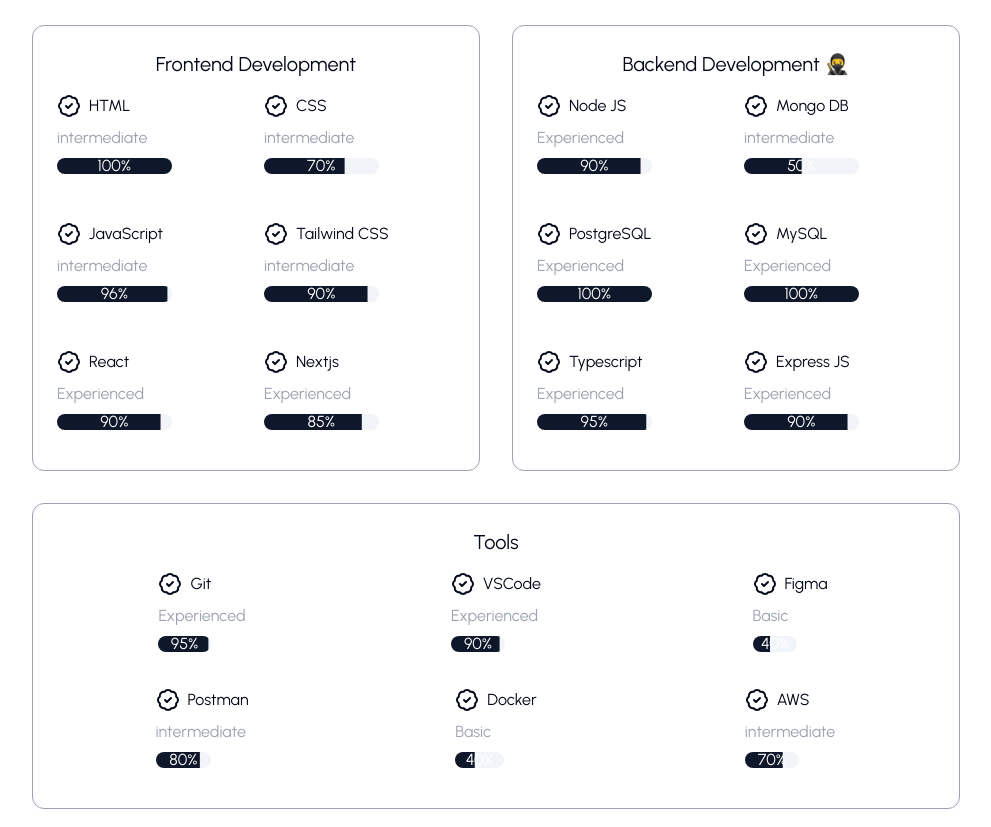
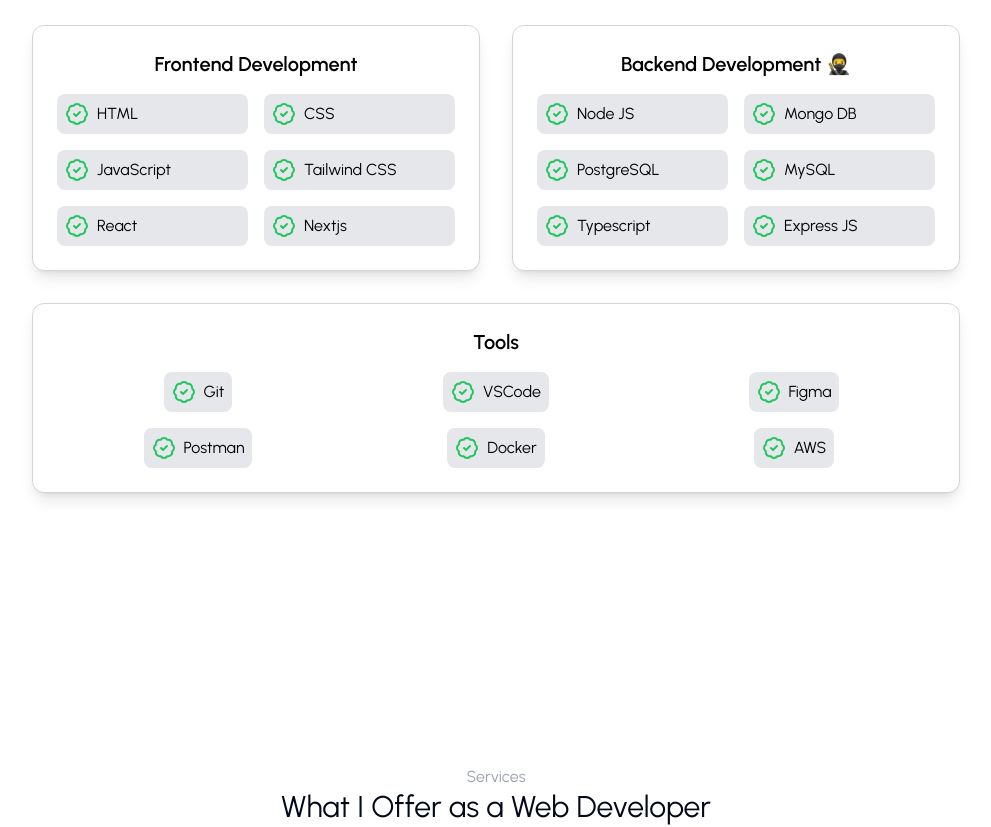
Before and after one commit to juanescode/portfolio-, a Next.js app: page / in a window 1280 px wide. Shown: the part 1484-2311 px from the top of the page, without its empty margins (144-1135 px from the left). Built offline with nearby package versions, Linux system fonts and the light colour scheme.

Commit message:
feat: experience update

```diff
--- a/components/experience.tsx
+++ b/components/experience.tsx
@@ -1,49 +1,49 @@
 import { dataExperience } from "@/data";
 import Title from "./shared/title";
 import { BadgeCheck } from "lucide-react";
-import { Progress } from "./ui/progress";
 
 const Experience = () => {
   return (
     <div className="p-6 md:px-12 md:py-44 max-w-5xl mx-auto">
       <Title title="Experience" subtitle="Skills" />
 
-      {/* Sección general con dos columnas en modo escritorio */}
       <div className="grid md:grid-cols-2 gap-8 mt-5">
         {dataExperience
           .filter((data) => data.title !== "Tools")
           .map((data) => (
-            <div key={data.id} className="p-6 rounded-xl border border-gray-400">
-              <h3 className="text-center text-xl">{data.title}</h3>
+            <div
+              key={data.id}
+              className="p-6 rounded-xl border border-gray-300 bg-white shadow-lg transition-transform transform hover:scale-105 hover:shadow-xl hover:border-gray-400 dark:border-gray-600 dark:bg-gray-800 dark:hover:border-gray-400"
+            >
+              <h3 className="text-center text-xl font-semibold text-black mb-4 dark:text-white">{data.title}</h3>
               <div className="grid md:grid-cols-2 grid-cols-1 gap-4">
                 {data.experience.map((item) => (
-                  <div key={item.name} className="my-4">
-                    <p className="flex gap-2 mb-2">
-                      <BadgeCheck />
-                      {item.name}
-                    </p>
-                    <p className="text-gray-400 mb-2">{item.subtitle}</p>
-                    <Progress value={item.value} className="w-[60%]" />
+                  <div
+                    key={item.name}
+                    className="p-2 rounded-lg flex items-center gap-2 bg-gray-200 hover:bg-gray-300 transition-colors dark:bg-gray-700 dark:hover:bg-gray-600"
+                  >
+                    <BadgeCheck className="text-green-500 dark:text-green-400" />
+                    <p className="text-black dark:text-white">{item.name}</p>
                   </div>
                 ))}
               </div>
             </div>
           ))}
 
-        {/* Sección independiente para Tools */}
-        <div className="p-6 rounded-xl border border-gray-400 md:col-span-2">
-          <h3 className="text-center text-xl">Tools</h3>
-          <div className="grid md:grid-cols-3 grid-cols-1 gap-1 md:justify-items-center">
+        <div
+          className="p-6 rounded-xl border border-gray-300 bg-white shadow-lg md:col-span-2 transition-transform transform hover:scale-105 hover:shadow-xl hover:border-gray-400 dark:border-gray-600 dark:bg-gray-800 dark:hover:border-gray-400"
+        >
+          <h3 className="text-center text-xl font-semibold text-black mb-4 dark:text-white">Tools</h3>
+          <div className="grid md:grid-cols-3 grid-cols-1 gap-4 md:justify-items-center">
             {dataExperience
               .find((data) => data.title === "Tools")
               ?.experience.map((item) => (
-                <div key={item.name} className="my-4">
-                  <p className="flex gap-2 mb-2">
-                    <BadgeCheck />
-                    {item.name}
-                  </p>
-                  <p className="text-gray-400 mb-2">{item.subtitle}</p>
-                  <Progress value={item.value} className="w-[60%]" />
+                <div
+                  key={item.name}
+                  className="p-2 rounded-lg flex items-center gap-2 bg-gray-200 hover:bg-gray-300 transition-colors dark:bg-gray-700 dark:hover:bg-gray-600"
+                >
+                  <BadgeCheck className="text-green-500 dark:text-green-400" />
+                  <p className="text-black dark:text-white">{item.name}</p>
                 </div>
               ))}
           </div>
--- a/data.tsx
+++ b/data.tsx
@@ -1,5 +1,20 @@
 import { GitHubLogoIcon } from "@radix-ui/react-icons";
-import { SquareTerminal, BookText, Briefcase, Brush, GitBranchIcon,CodeSquare, Home, Inbox, Mail, PanelsTopLeft, Phone, UserRound, UsersRound, Wrench } from "lucide-react";
+import {
+  SquareTerminal,
+  BookText,
+  Briefcase,
+  Brush,
+  GitBranchIcon,
+  CodeSquare,
+  Home,
+  Inbox,
+  Mail,
+  PanelsTopLeft,
+  Phone,
+  UserRound,
+  UsersRound,
+  Wrench,
+} from "lucide-react";
 
 export const dataAboutMe = [
   {
@@ -62,8 +77,7 @@
     id: 3,
     url: "/canal.jfif",
   },
-]
-
+];
 
 export const dataExperience = [
   {
@@ -72,33 +86,21 @@
     experience: [
       {
         name: "HTML",
-                subtitle: "intermediate",
-                value: 100,
       },
       {
         name: "CSS",
-                subtitle: "intermediate",
-                value: 70,
       },
       {
         name: "JavaScript",
-                subtitle: "intermediate",
-                value: 96,
       },
       {
         name: "Tailwind CSS",
-                subtitle: "intermediate",
-                value: 90,
       },
       {
         name: "React",
-                subtitle: "Experienced",
-                value: 90,
       },
       {
         name: "Nextjs",
-                subtitle: "Experienced",
-                value: 85,
       },
     ],
   },
@@ -108,33 +110,21 @@
     experience: [
       {
         name: "Node JS",
-                subtitle: "Experienced",
-                value: 90,
       },
       {
         name: "Mongo DB",
-                subtitle: "intermediate",
-                value: 50,
       },
       {
         name: "PostgreSQL",
-                subtitle: "Experienced",
-                value: 100,
       },
       {
         name: "MySQL",
-                subtitle: "Experienced",
-                value: 100,
       },
       {
         name: "Typescript",
-                subtitle: "Experienced",
-                value: 95,
       },
       {
         name: "Express JS",
-                subtitle: "Experienced",
-                value: 90,
       },
     ],
   },
@@ -144,33 +134,21 @@
     experience: [
       {
         name: "Git",
-                subtitle: "Experienced",
-                value: 95,
       },
       {
         name: "VSCode",
-                subtitle: "Experienced",
-                value: 90,
       },
       {
         name: "Figma",
-                subtitle: "Basic",
-                value: 40,
       },
       {
         name: "Postman",
-                subtitle: "intermediate",
-                value: 80,
       },
       {
         name: "Docker",
-                subtitle: "Basic",
-                value: 40,
       },
       {
         name: "AWS",
-                subtitle: "intermediate",
-                value: 70,
       },
     ],
   },
@@ -205,10 +183,10 @@
     id: 5,
     title: "Random password auth",
     image: "/passwordp.png",
-        urlDemo: "https://password-generate-lzrh2jefp-juanescodes-projects.vercel.app/",
+    urlDemo:
+      "https://password-generate-lzrh2jefp-juanescodes-projects.vercel.app/",
   },
 ];
-
 
 export const dataServices = [
   {
@@ -217,26 +195,26 @@
     icon: <PanelsTopLeft />,
     features: [
       {
-                "name": "React Development implementing dynamic interfaces with reusable components and efficient state management."
+        name: "React Development implementing dynamic interfaces with reusable components and efficient state management.",
       },
       {
-                "name": "Optimization with Next.js for faster loading."
+        name: "Optimization with Next.js for faster loading.",
       },
       {
-                "name": "Styling with Tailwind CSS to obtain modern utility-first styles for rapid development."
+        name: "Styling with Tailwind CSS to obtain modern utility-first styles for rapid development.",
       },
       {
-                "name": "JavaScript Programming for all business logic and user interaction in robust web applications."
+        name: "JavaScript Programming for all business logic and user interaction in robust web applications.",
       },
       {
-                "name": "API Integration & State Management using API connections and ensuring application consistency."
+        name: "API Integration & State Management using API connections and ensuring application consistency.",
       },
       {
-                "name": "Social Media Login Integration for Your Web Applications"
+        name: "Social Media Login Integration for Your Web Applications",
       },
       {
-                "name": "Continuous Maintenance and Support"
-            }
+        name: "Continuous Maintenance and Support",
+      },
     ],
   },
   {
@@ -245,21 +223,20 @@
     icon: <SquareTerminal />,
     features: [
       {
-                "name": "Developing backend applications using Node.js for building fast and scalable solutions."
+        name: "Developing backend applications using Node.js for building fast and scalable solutions.",
       },
       {
-                "name": "Implementing TypeScript to enhance code quality and type safety in backend development."
+        name: "Implementing TypeScript to enhance code quality and type safety in backend development.",
       },
       {
-                "name": "Designing and developing efficient and robust RESTful APIs for seamless communication between services."
+        name: "Designing and developing efficient and robust RESTful APIs for seamless communication between services.",
       },
       {
-                "name": "Managing and optimizing relational databases like PostgreSQL and MySQL, as well as NoSQL databases like MongoDB."
+        name: "Managing and optimizing relational databases like PostgreSQL and MySQL, as well as NoSQL databases like MongoDB.",
       },
       {
-                "name": "Deploying web applications on modern platforms to ensure accessibility, reliability, and performance."
-            }
-
+        name: "Deploying web applications on modern platforms to ensure accessibility, reliability, and performance.",
+      },
     ],
   },
   {
@@ -268,39 +245,38 @@
     icon: <Brush />,
     features: [
       {
-                "name": "Intuitive Design for a Seamless User Experience"
+        name: "Intuitive Design for a Seamless User Experience",
       },
       {
-                "name": "Interactive Prototyping to Visualize the Interface"
+        name: "Interactive Prototyping to Visualize the Interface",
       },
       {
-                "name": "User Research to Understand Needs and Expectations"
+        name: "User Research to Understand Needs and Expectations",
       },
       {
-                "name": "Usability Optimization to Enhance Accessibility"
+        name: "Usability Optimization to Enhance Accessibility",
       },
       {
-                "name": "Usability Testing to Evaluate the Experience"
+        name: "Usability Testing to Evaluate the Experience",
       },
       {
-                "name": "Responsive Design to Adapt to Different Devices"
+        name: "Responsive Design to Adapt to Different Devices",
       },
       {
-                "name": "Information Architecture to Organize Content"
+        name: "Information Architecture to Organize Content",
       },
       {
-                "name": "Visual Design to Create Aesthetic Appeal"
+        name: "Visual Design to Create Aesthetic Appeal",
       },
       {
-                "name": "Interaction Design to Define User Interactions"
+        name: "Interaction Design to Define User Interactions",
       },
       {
-                "name": "Typography to Enhance Readability and Color Theory to Create Visual Harmony"
+        name: "Typography to Enhance Readability and Color Theory to Create Visual Harmony",
       },
     ],
   },
 ];
-
 
 export const dataContact = [
   {
```
Lines whose indentation alone changed are shown as unchanged.
